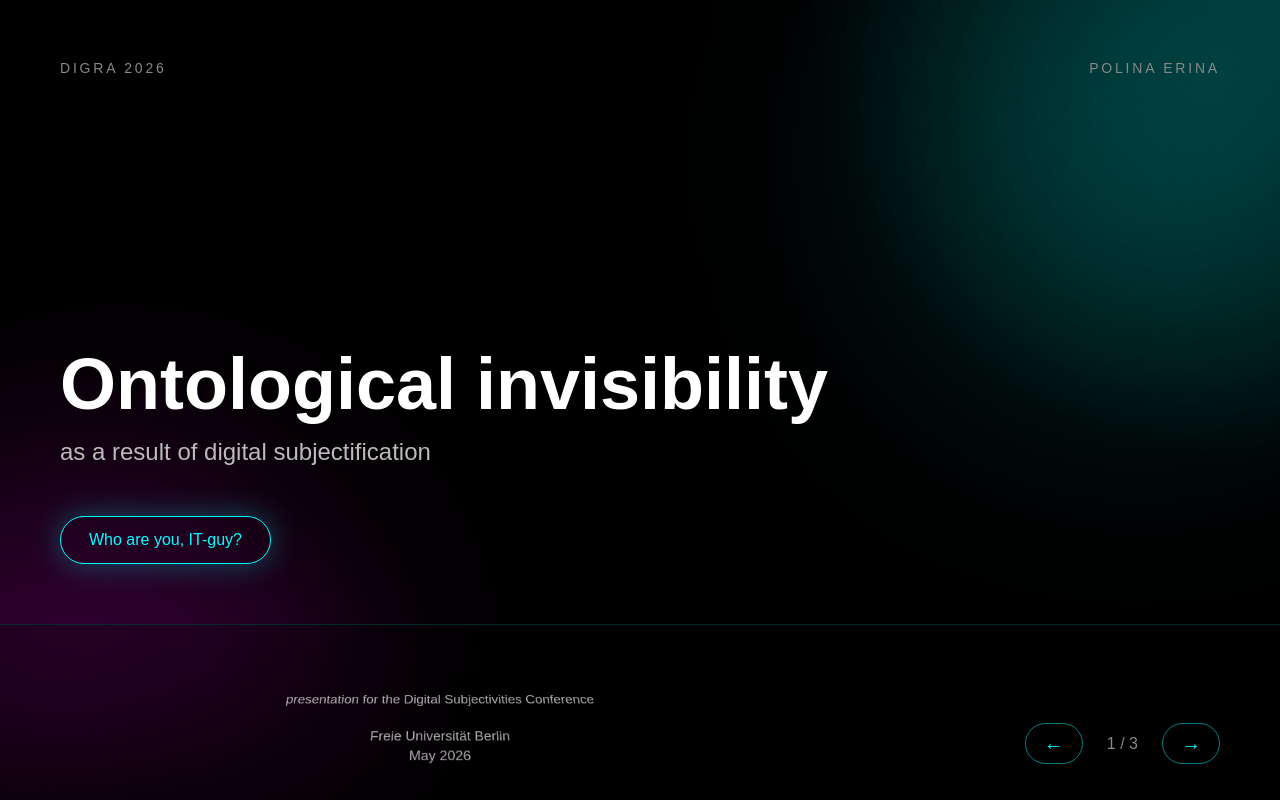
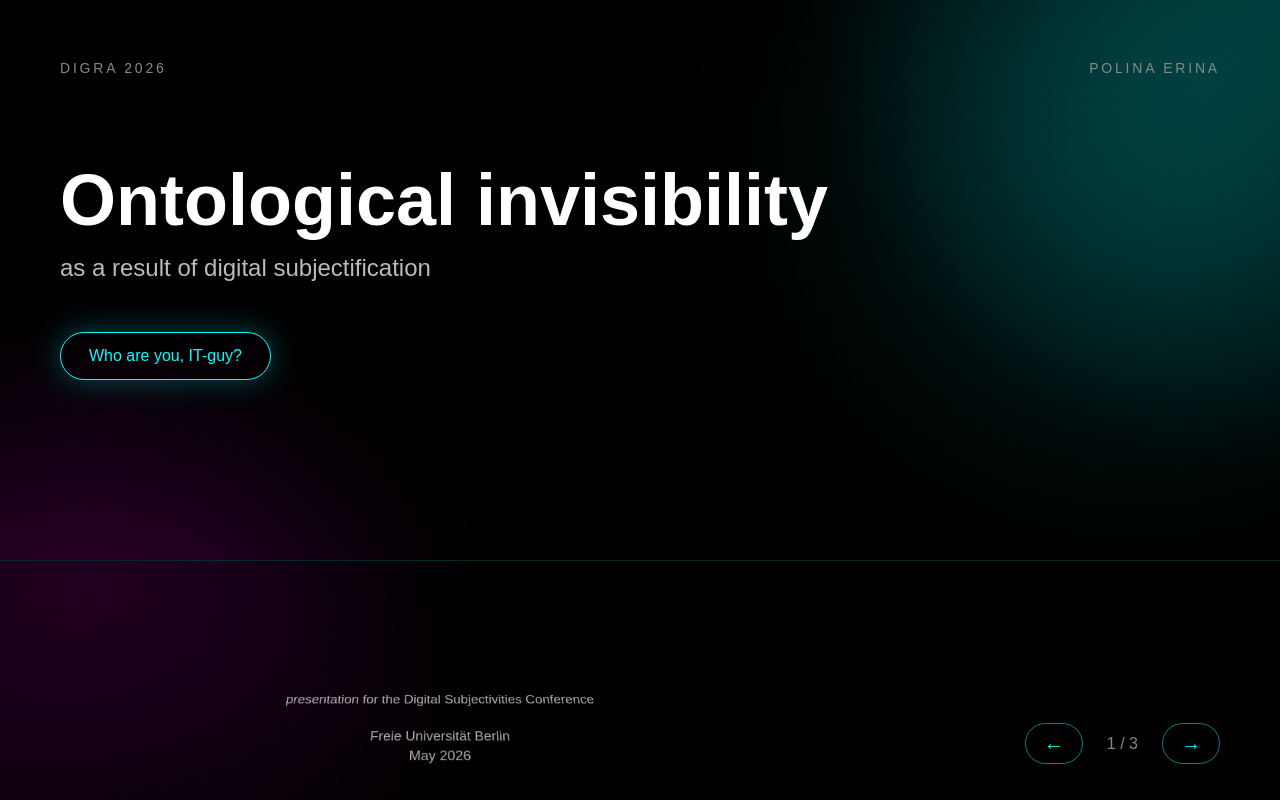
Before and after one commit to fk65hf8z6h/digra-presentation, a React (Vite) app: page / in a window 1280 px wide. Built offline with nearby package versions, Linux system fonts and the light colour scheme; the HTML template or start-up script is replaced by a standard one.

Commit message:
Update index.css

```diff
--- a/src/index.css
+++ b/src/index.css
@@ -26,18 +26,19 @@ body {
 .main-stage {
   position: relative;
   z-index: 5;
-  height: 78vh;
+  height: 70vh;
   padding: 60px;
   box-sizing: border-box;
   display: flex;
   flex-direction: column;
-  justify-content: space-between;
+  justify-content: flex-start;
+  gap: 90px;
 }
 
 .subtitle-stage {
   position: relative;
   z-index: 6;
-  height: 22vh;
+  height: 30vh;
   padding: 0 60px 36px;
   box-sizing: border-box;
   display: grid;
```
